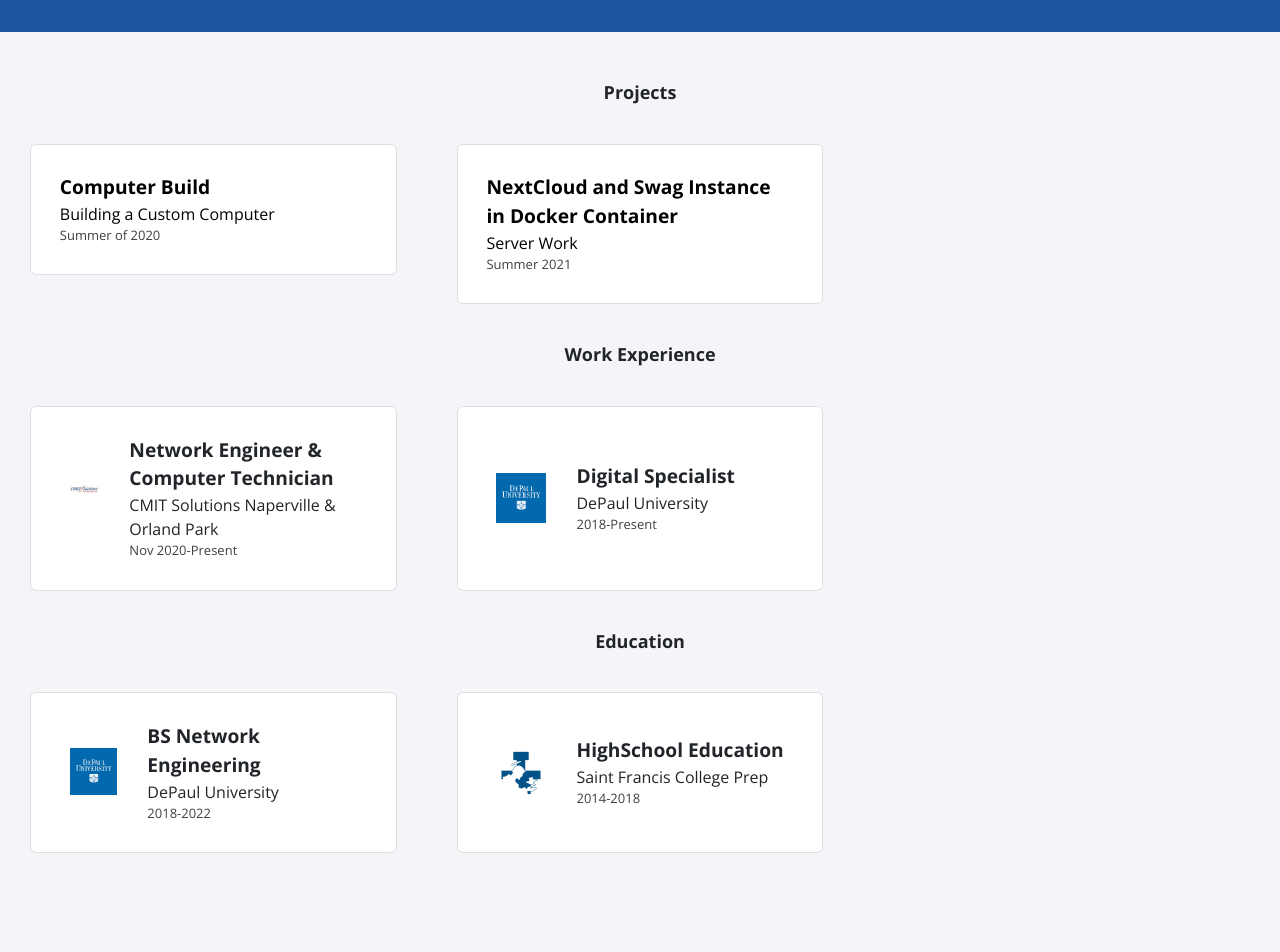
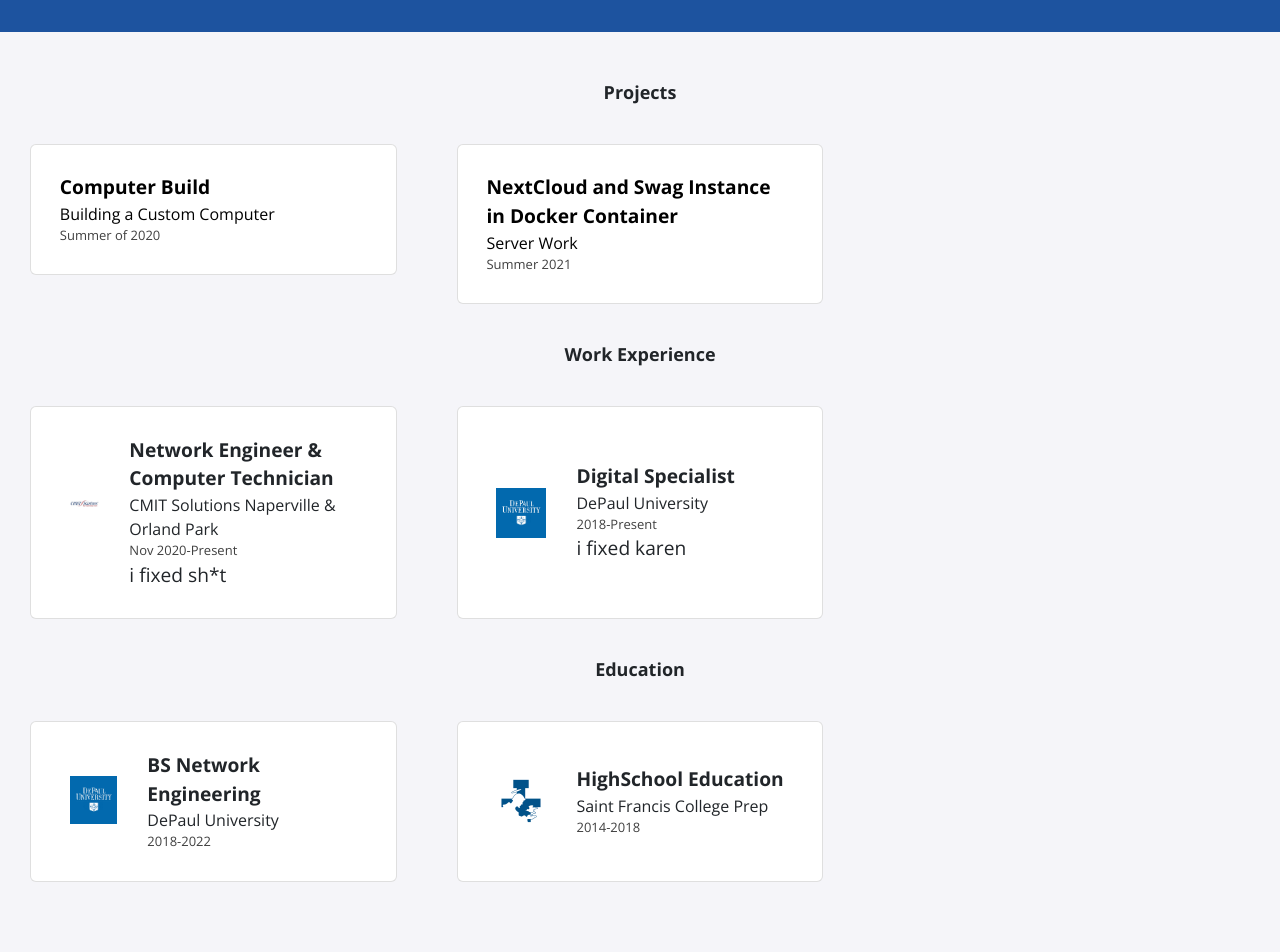
Before and after one commit to kischoaf/kischoaf.github.io, a Jekyll site: the page built from index.html, in a window 1280 px wide. Shown: the part 358-1310 px from the top of the page. Built offline with Jekyll 4.4.1, drawn with Linux system fonts in a browser that asks for light colours; nearby versions of some CDN libraries; before the commit the page ends 1281 px from its top, so only the background shows below that.

Commit message:
added new experience p

```diff
--- a/_data/experience.yml
+++ b/_data/experience.yml
@@ -2,8 +2,10 @@
   company: CMIT Solutions Naperville & Orland Park
   dates: Nov 2020-Present
   logo: cmit.jpg
+  desc: i fixed sh*t
 
 - role: Digital Specialist
   company: DePaul University
   dates: 2018-Present
   logo: depaul-university.jpg
+  desc: i fixed karen
--- a/_includes/experience.html
+++ b/_includes/experience.html
@@ -9,6 +9,7 @@
         <p class="title">{{ item.role }}</p>
         <p class="location">{{ item.company }}</p>
         <p class="dates">{{ item.dates }}</p>
+        <p class="desc">{{ item.desc }}</p>
       </div>
     </div>
     {% endfor %}
```
